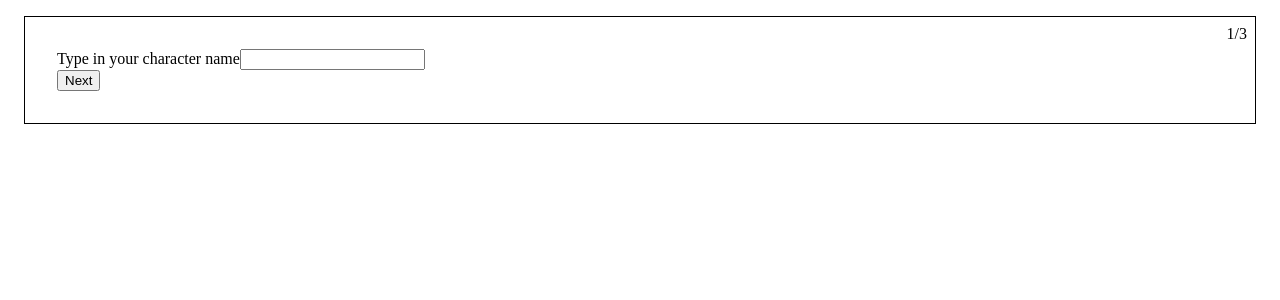
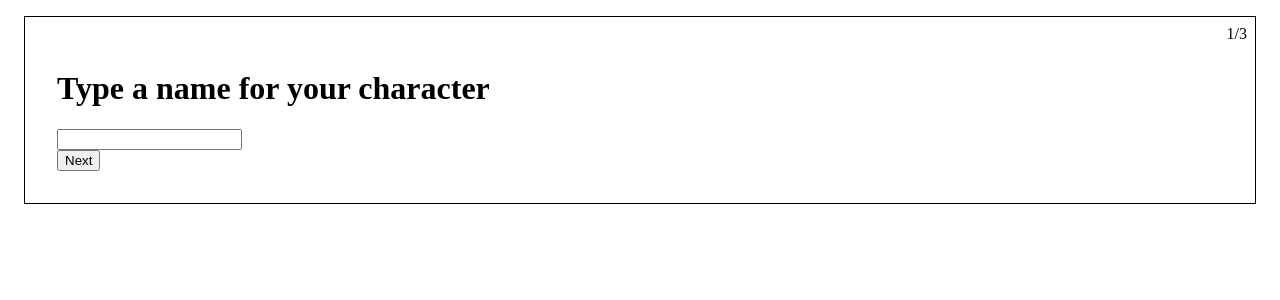
Before and after one commit to AndreiOrtan/WoW-demo, a React (Vite) app: page / in a window 1280 px wide. Shown: the top 300 px of the page. Built offline with nearby package versions, Linux system fonts and the light colour scheme.

Commit message:
adjusted the types

```diff
--- a/src/App.tsx
+++ b/src/App.tsx
@@ -3,7 +3,7 @@ import "./App.css";
 import CharacterName from "./Components/FormPages/CharacterName";
 import FactionSelector from "./Components/FormPages/FactionSelector";
 import RaceSelector from "./Components/FormPages/RaceSelector";
-import { IData } from "./types";
+import { UserInput } from "./types";
 import useFormHook from "./useFormHook";
 
 const INITIAL_DATA = {
@@ -15,15 +15,27 @@ const INITIAL_DATA = {
 function App() {
   const [data, setData] = useState(INITIAL_DATA);
   console.log(data);
-  function updateField(field: Partial<IData>) {
+  function updateField(field: Partial<UserInput>) {
     setData((prevData) => {
       return { ...prevData, ...field };
     });
   }
   const { indexPage, page, pages, nextPage, previousPage } = useFormHook([
-    <CharacterName {...data} updateField={updateField} />,
-    <FactionSelector updateField={updateField} {...data} />, //TO FIX
-    <RaceSelector {...data} updateField={updateField} />,
+    <CharacterName
+      {...data}
+      updateField={updateField}
+      title="Type a name for your character"
+    />,
+    <FactionSelector
+      updateField={updateField}
+      {...data}
+      title="Choose a faction"
+    />,
+    <RaceSelector
+      {...data}
+      updateField={updateField}
+      title="Choose a race for your character"
+    />,
   ]);
   return (
     <div className="selector">
--- a/src/Components/FormPages/CharacterName.tsx
+++ b/src/Components/FormPages/CharacterName.tsx
@@ -1,9 +1,9 @@
-import { IData } from "../../types";
+import { FormData } from "../../types";
 
-const CharacterName = ({ characterName, updateField }: IData) => {
+const CharacterName = ({ characterName, updateField, title }: FormData) => {
   return (
     <div className="name">
-      <label htmlFor="">Type in your character name</label>
+      <h1>{title}</h1>
       <input
         type="text"
         value={characterName}
--- a/src/Components/FormPages/FactionSelector.tsx
+++ b/src/Components/FormPages/FactionSelector.tsx
@@ -1,9 +1,9 @@
-import { IData } from "../../types";
+import { FormData } from "../../types";
 
-const FactionSelector = ({ updateField }: IData) => {
+const FactionSelector = ({ updateField, title }: FormData) => {
   return (
     <div className="faction">
-      <label>Choose a faction</label>
+      <h1>{title}</h1>
       <button
         type="button"
         onClick={() => updateField({ faction: "alliance" })}
--- a/src/Components/FormPages/RaceSelector.tsx
+++ b/src/Components/FormPages/RaceSelector.tsx
@@ -1,10 +1,15 @@
 import { useState } from "react";
-import { IData } from "../../types";
+import { UserInput, FormData } from "../../types";
 
 const ALLIANCE = ["Human", "Dwarf", "Night Elf", "Gnome", "Draenei"];
 const HORDE = ["Orc", "Undead", "Tauren", "Troll", "Blood Elf"];
 
-const RaceSelector = ({ faction, updateField }: IData) => {
+const RaceSelector = ({
+  faction,
+  updateField,
+  characterRace,
+  title,
+}: FormData) => {
   const fac = faction === "horde" ? HORDE : ALLIANCE;
 
   const renderedFaction = fac.map((race) => {
@@ -14,6 +19,7 @@ const RaceSelector = ({ faction, updateField }: IData) => {
           type="radio"
           value={`${race}`}
           name="charRace"
+          checked={characterRace === race}
           onChange={() => updateField({ characterRace: race })}
         />
         <label>{race}</label>
@@ -21,6 +27,11 @@ const RaceSelector = ({ faction, updateField }: IData) => {
     );
   });
 
-  return <>{faction && renderedFaction}</>;
+  return (
+    <>
+      <h1>{title}</h1>
+      {faction && renderedFaction}
+    </>
+  );
 };
 export default RaceSelector;
```
Also changed, not shown: src/types/index.ts (+7 -3 lines).
